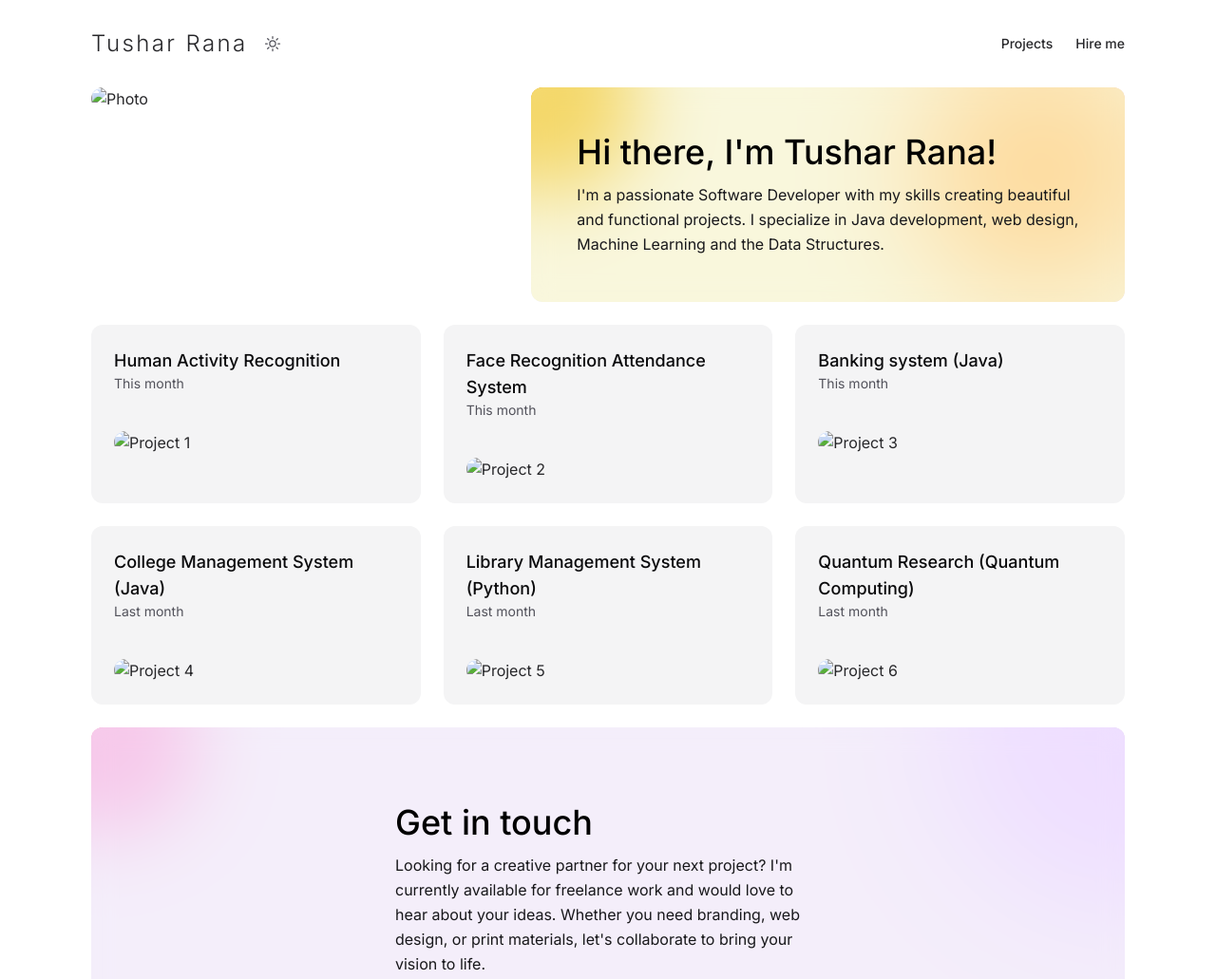
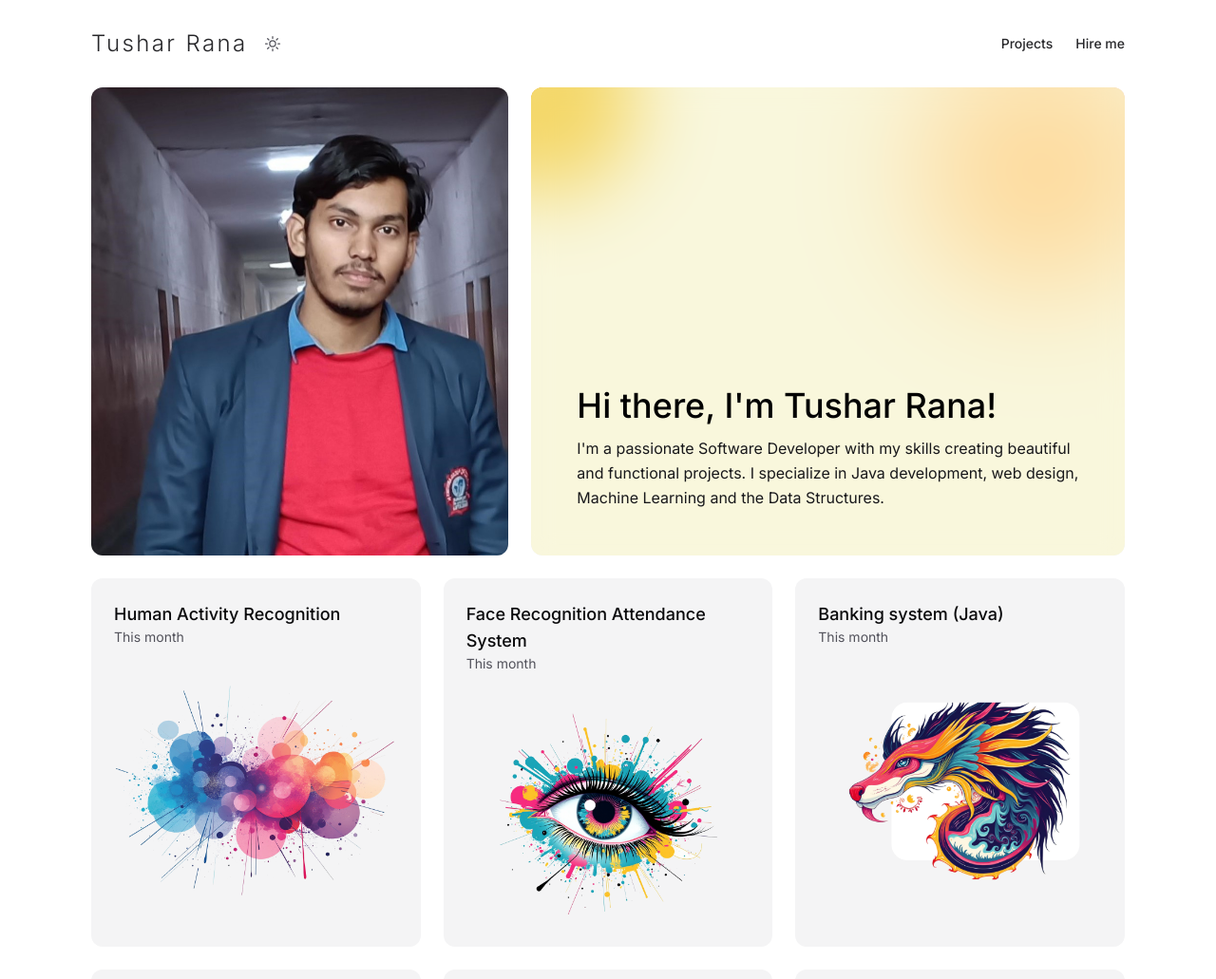
Before and after one commit to Tusharrana27903/tushar-portfolio, a plain HTML site: page index.html in a window 1280 px wide. Shown: the top 1031 px of the page at 95% size. Drawn offline with nearby package versions, Linux system fonts and the light colour scheme.

Commit message:
index.html

```diff
--- a/index.html
+++ b/index.html
@@ -192,7 +192,7 @@
           <div class="col-span-1 md:col-span-5">
             <div class="aspect-h-1 aspect-w-1">
               <img
-                src="assets/photo.jpg"
+                src="photo.jpg"
                 alt="Photo"
                 class="rounded-xl object-cover"
               />
@@ -260,7 +260,7 @@
               class="aspect-h-3 aspect-w-4 mt-10 transition duration-150 ease-out group-hover:scale-105"
             >
               <img
-                src="assets/project1.png"
+                src="project1.png"
                 alt="Project 1"
                 class="rounded-xl object-cover"
               />
@@ -295,7 +295,7 @@
               class="aspect-h-3 aspect-w-4 mt-10 transition duration-150 ease-out group-hover:scale-105"
             >
               <img
-                src="assets/project2.png"
+                src="project2.png"
                 alt="Project 2"
                 class="rounded-xl object-cover"
               />
@@ -330,7 +330,7 @@
               class="aspect-h-3 aspect-w-4 mt-10 transition duration-150 ease-out group-hover:scale-105"
             >
               <img
-                src="assets/project3.png"
+                src="project3.png"
                 alt="Project 3"
                 class="rounded-xl object-cover"
               />
@@ -365,7 +365,7 @@
               class="aspect-h-3 aspect-w-4 mt-10 transition duration-150 ease-out group-hover:scale-105"
             >
               <img
-                src="assets/project4.png"
+                src="project4.png"
                 alt="Project 4"
                 class="rounded-xl object-cover"
               />
@@ -400,7 +400,7 @@
               class="aspect-h-3 aspect-w-4 mt-10 transition duration-150 ease-out group-hover:scale-105"
             >
               <img
-                src="assets/project5.png"
+                src="project5.png"
                 alt="Project 5"
                 class="rounded-xl object-cover"
               />
@@ -435,7 +435,7 @@
               class="aspect-h-3 aspect-w-4 mt-10 transition duration-150 ease-out group-hover:scale-105"
             >
               <img
-                src="assets/project6.png"
+                src="project6.png"
                 alt="Project 6"
                 class="rounded-xl object-cover"
               />
```
